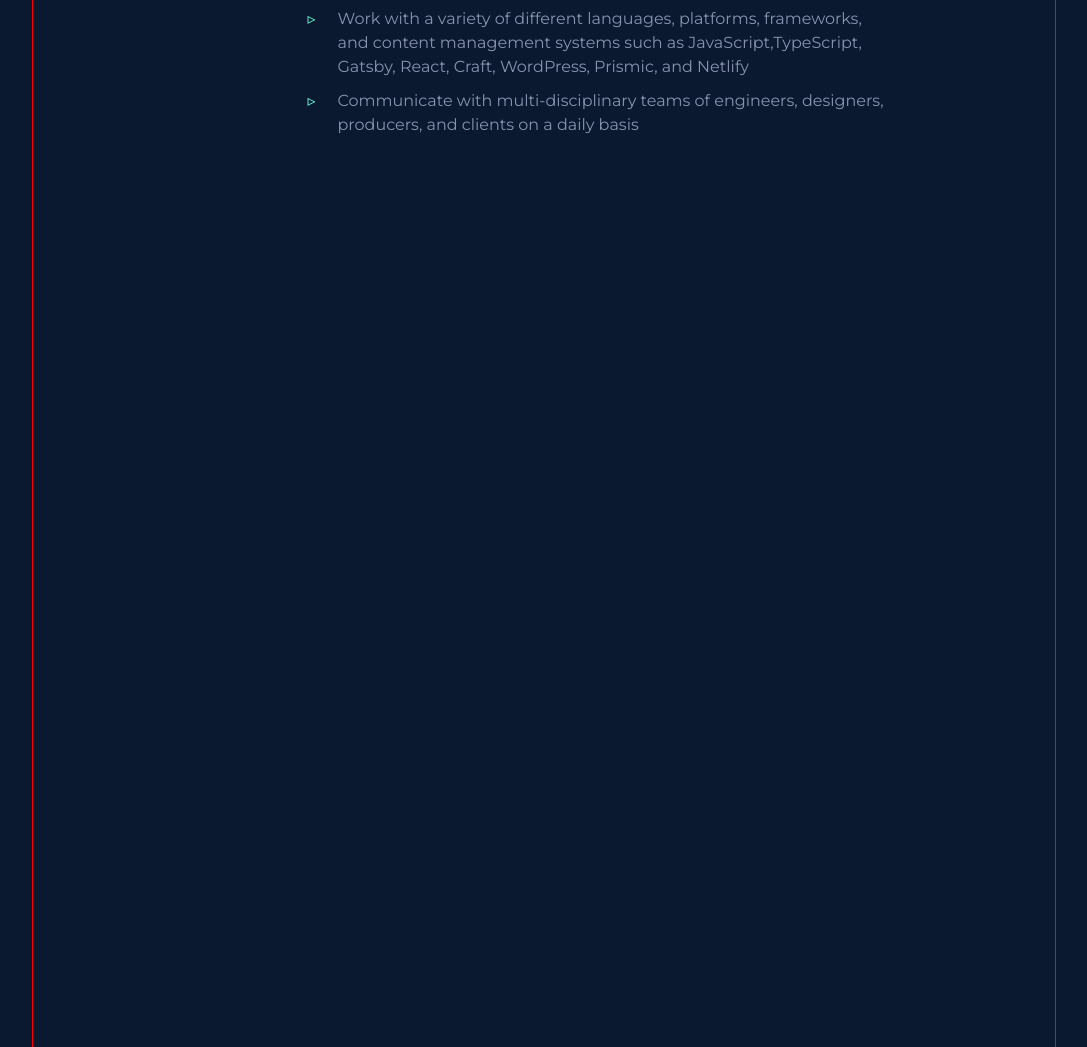
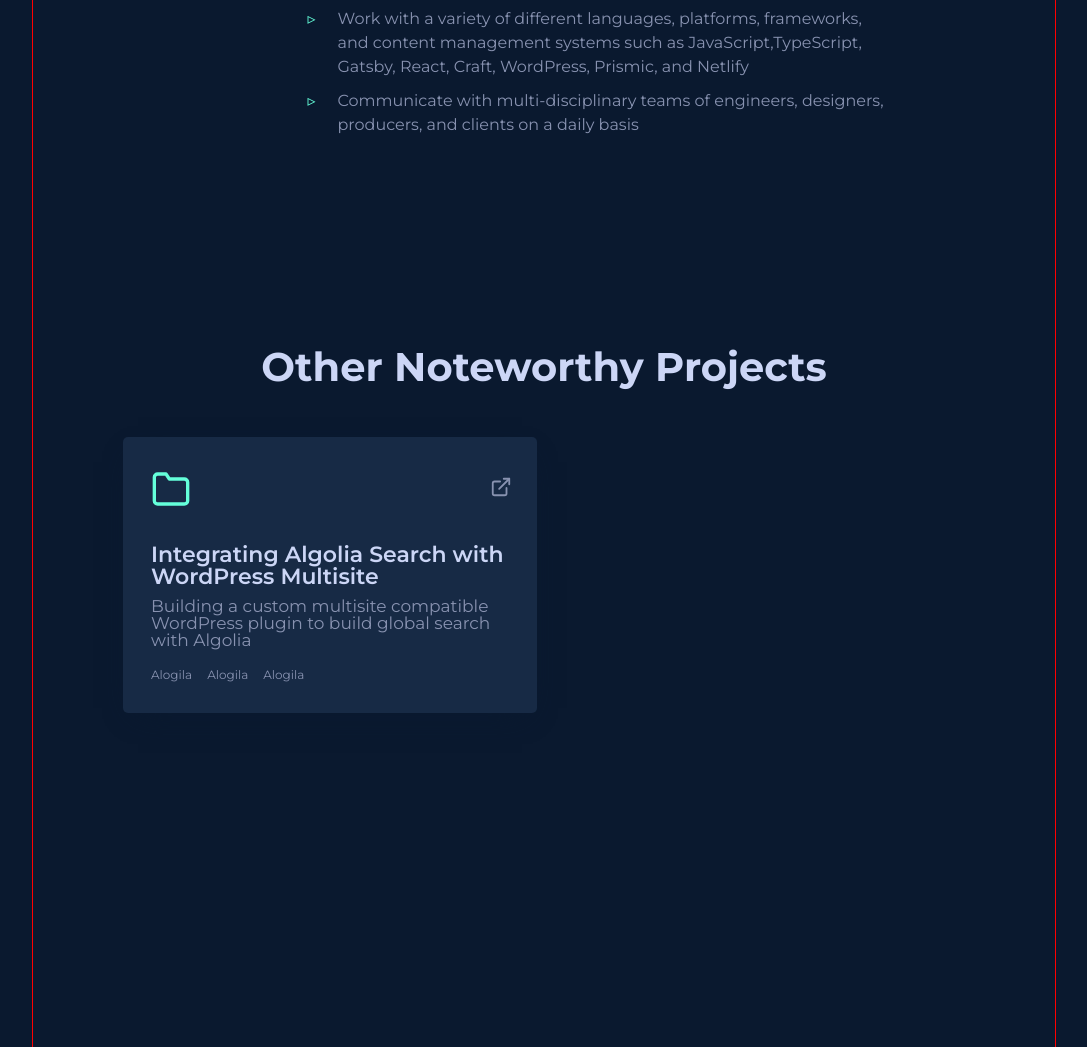
Before and after one commit to danielJus/portfolio-site, a Gatsby site: page / in a window 1280 px wide. Shown: the part 1778-2825 px from the top of the page, without its empty margins (96-1183 px from the left). Built offline with nearby package versions, Linux system fonts and the light colour scheme; Gatsby itself is replaced by a stand-in of ours.

Commit message:
project card

```diff
--- a/package.json
+++ b/package.json
@@ -19,6 +19,7 @@
     "react": "^16.12.0",
     "react-dom": "^16.12.0",
     "react-helmet": "^6.1.0",
+    "react-icons": "^4.1.0",
     "styled-components": "^5.2.1"
   },
   "devDependencies": {
--- /dev/null
+++ b/src/components/sections/Projects.jsx
@@ -0,0 +1,159 @@
+import React from "react"
+import styled from "styled-components"
+import { H2, H3 } from "../styles/TextStyles"
+import { themes } from "../styles/ColorStyles"
+import { FiFolder, FiExternalLink } from "react-icons/fi"
+
+const Projects = () => {
+  return (
+    <Wrapper>
+      <Title>Other Noteworthy Projects</Title>
+      <ProjectsWrapper>
+        <ProjectCard>
+          <ProjectContent>
+            <Header>
+              <FiFolder />
+              <ProjectLinks>
+                <a href="">
+                  <FiExternalLink />
+                </a>
+              </ProjectLinks>
+            </Header>
+
+            <ProjectTitle>
+              Integrating Algolia Search with WordPress Multisite
+            </ProjectTitle>
+            <ProjectDescription>
+              <p>
+                Building a custom multisite compatible WordPress plugin to build
+                global search with Algolia
+              </p>
+            </ProjectDescription>
+
+            <footer>
+              <ProjectTechUl>
+                <li>Alogila</li>
+                <li>Alogila</li>
+                <li>Alogila</li>
+              </ProjectTechUl>
+            </footer>
+          </ProjectContent>
+        </ProjectCard>
+      </ProjectsWrapper>
+    </Wrapper>
+  )
+}
+
+export default Projects
+
+const Wrapper = styled.div`
+  margin: 0 auto;
+  padding: 100px 0;
+  max-width: 1000px;
+  display: flex;
+  flex-direction: column;
+  align-items: center;
+`
+const Title = styled(H2)`
+  color: ${themes.dark.lightText};
+`
+
+const ProjectsWrapper = styled.div`
+  display: grid;
+  grid-template-columns: repeat(auto-fill, minmax(300px, 1fr));
+  gap: 15px;
+  position: relative;
+  margin-top: 50px;
+`
+const ProjectCard = styled.div`
+  transition-delay: 0ms;
+  visibility: visible;
+  opacity: 1;
+  transform: matrix3d(1, 0, 0, 0, 0, 1, 0, 0, 0, 0, 1, 0, 0, 0, 0, 1);
+  transition: all 0.25s cubic-bezier(0.645, 0.045, 0.355, 1) 0s,
+    opacity 0.5s cubic-bezier(0.645, 0.045, 0.355, 1) 0s,
+    transform 0.5s cubic-bezier(0.645, 0.045, 0.355, 1) 0s;
+`
+
+const ProjectContent = styled.div`
+  box-shadow: 0 10px 30px -15px #0a192f;
+  display: flex;
+  -webkit-box-pack: justify;
+  justify-content: space-between;
+  -webkit-box-align: center;
+  flex-direction: column;
+  align-items: flex-start;
+  position: relative;
+  height: 100%;
+  padding: 2rem 1.75rem;
+  border-radius: 5px;
+  background-color: #172a45;
+  transition: 1s ease-out;
+`
+
+const Header = styled.div`
+  display: flex;
+  justify-content: space-between;
+  align-items: center;
+  margin-bottom: 35px;
+  width: 100%;
+  svg {
+    color: ${themes.dark.primary};
+    width: 40px;
+    height: 40px;
+  }
+`
+const ProjectLinks = styled.div`
+  display: flex;
+  -webkit-box-align: center;
+  align-items: center;
+  margin-right: -10px;
+  color: #a8b2d1;
+
+  a {
+    display: flex;
+    -webkit-box-pack: center;
+    justify-content: center;
+    -webkit-box-align: center;
+    align-items: center;
+    padding: 5px 7px;
+
+    svg {
+      width: 22px;
+      height: 22px;
+      margin-top: -4px;
+      color: ${themes.dark.darkText};
+    }
+  }
+`
+
+const ProjectTitle = styled(H3)`
+  margin: 0px 0px 10px;
+  color: ${themes.dark.lightText};
+  font-size: 22px;
+  font-weight: 600;
+`
+
+const ProjectDescription = styled.div`
+  color: ${themes.dark.darkText};
+  font-size: 17px;
+  p {
+    margin: 0;
+  }
+`
+
+const ProjectTechUl = styled.ul`
+  display: flex;
+  align-items: flex-end;
+  -webkit-box-flex: 1;
+  flex-grow: 1;
+  flex-wrap: wrap;
+  padding: 0px;
+  margin: 20px 0px 0px;
+  list-style: none;
+  color: ${themes.dark.darkText};
+  li {
+    font-size: 12px;
+    margin-right: 15px;
+  }
+`
--- a/src/components/sections/Work.jsx
+++ /dev/null
@@ -1,7 +0,0 @@
-import React from "react"
-
-const Work = () => {
-  return <div></div>
-}
-
-export default Work
--- a/src/pages/index.js
+++ b/src/pages/index.js
@@ -4,7 +4,7 @@ import Layout from "../components/layout"
 import Hero from "../components/sections/Hero"
 import About from "../components/sections/About"
 import Experience from "../components/sections/Experience"
-import Work from "../components/sections/Work"
+import Projects from "../components/sections/Projects"
 import Contact from "../components/sections/Contact"
 
 const IndexPage = () => (
@@ -13,7 +13,7 @@ const IndexPage = () => (
     <Hero />
     <About />
     <Experience />
-    <Work />
+    <Projects />
     <Contact />
   </Layout>
 )
```
Also changed, not shown: 1 other file.
